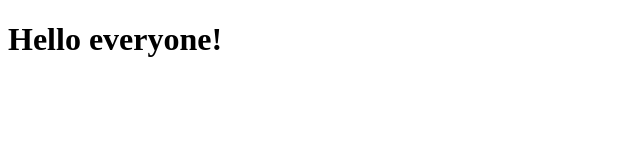
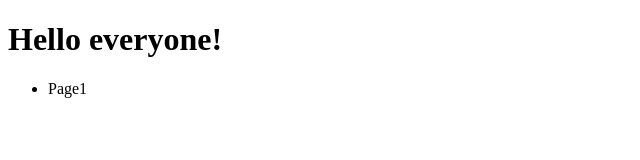
Before and after one commit to Phearun-chhun/merge_branch_1, a plain HTML site: page index.html in a window 1280 px wide. Shown: the full height of the page, 0-640 px from the left. Drawn offline with Linux system fonts and the light colour scheme.

Commit message:
add page 1

```diff
--- a/index.html
+++ b/index.html
@@ -8,5 +8,8 @@
 </head>
 <body>
     <h1>Hello everyone!</h1>
+    <ul>
+        <li>Page1</li>
+    </ul>
 </body>
 </html>
```
